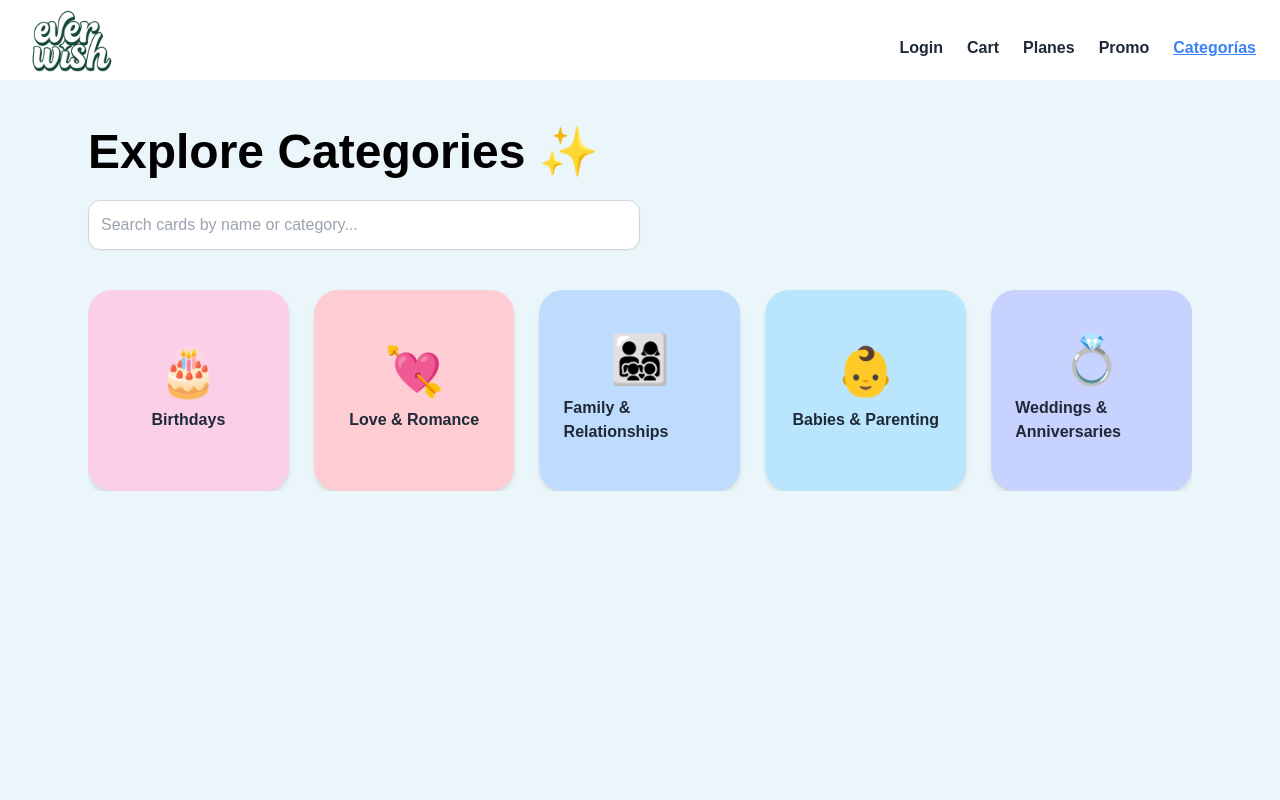
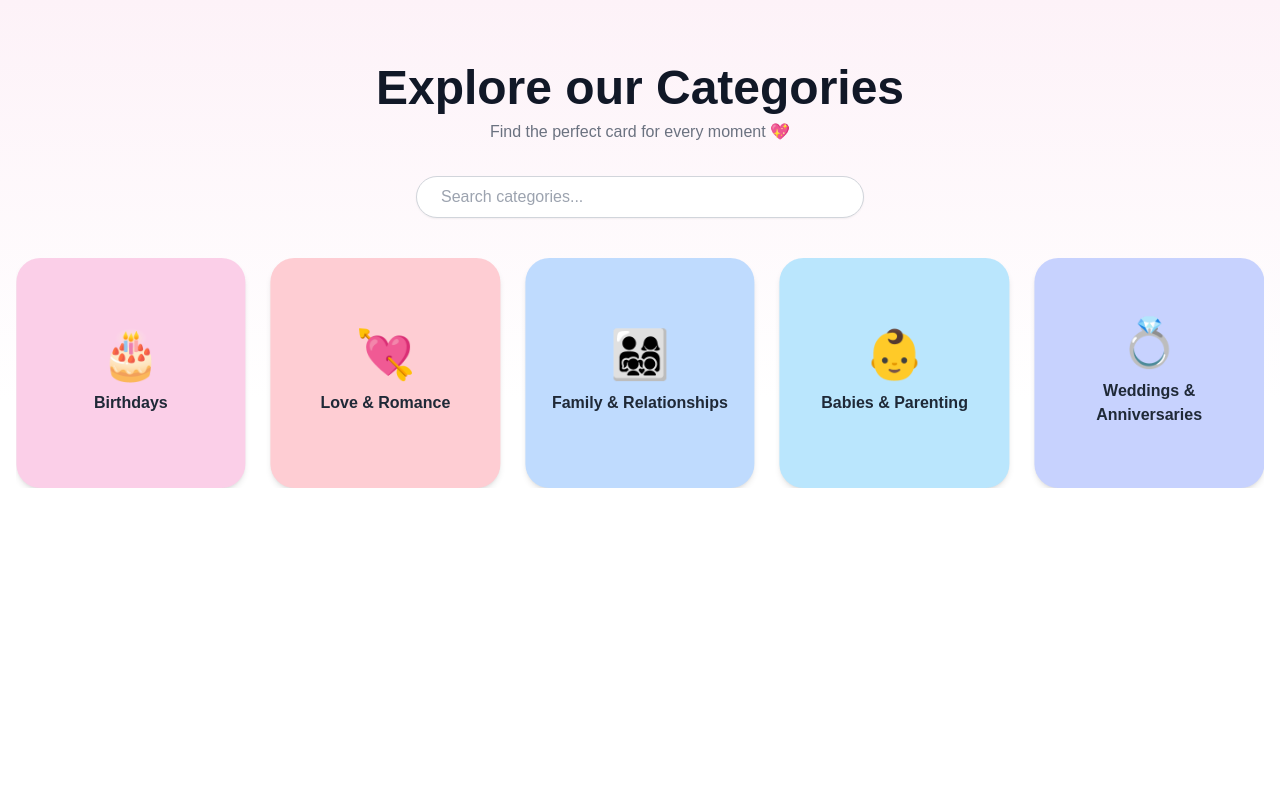
Before and after one commit to everwishhq-commits/EverWish, a Next.js app: page /categories in a window 1280 px wide. Shown: the top 800 px of the page. Built offline with nearby package versions, Linux system fonts and the light colour scheme.

Commit message:
Update page.js

```diff
--- a/app/categories/page.js
+++ b/app/categories/page.js
@@ -1,15 +1,13 @@
 "use client";
-
 import { useState } from "react";
-import Header from "../components/header";
-import Footer from "../components/footer";
 import { Swiper, SwiperSlide } from "swiper/react";
 import { Autoplay } from "swiper/modules";
+import { motion, AnimatePresence } from "framer-motion";
 import Link from "next/link";
 import "swiper/css";
-import { motion, AnimatePresence } from "framer-motion";
 
-const allCategories = [
+// 💡 Lista de categorías principales
+const mainCategories = [
   { name: "Seasonal & Holidays", emoji: "🎉", color: "bg-yellow-200", slug: "seasonal-holidays" },
   { name: "Birthdays", emoji: "🎂", color: "bg-pink-200", slug: "birthdays" },
   { name: "Love & Romance", emoji: "💘", color: "bg-rose-200", slug: "love-romance" },
@@ -26,7 +24,7 @@ const allCategories = [
   { name: "Thank You & Appreciation", emoji: "🙏", color: "bg-violet-200", slug: "thank-you-appreciation" },
   { name: "Invitations & Events", emoji: "✉️", color: "bg-fuchsia-200", slug: "invitations-events" },
   { name: "Spiritual & Mindfulness", emoji: "🕯️", color: "bg-orange-200", slug: "spiritual-mindfulness" },
-  { name: "Art & Cultural", emoji: "🎨", color: "bg-stone-200", slug: "art-cultural" },
+  { name: "Art & Culture", emoji: "🎨", color: "bg-stone-200", slug: "art-culture" },
   { name: "Kids & Teens", emoji: "🧸", color: "bg-purple-200", slug: "kids-teens" },
   { name: "Humor & Memes", emoji: "😄", color: "bg-rose-100", slug: "humor-memes" },
   { name: "Pets & Animal Lovers", emoji: "🐾", color: "bg-green-100", slug: "pets" },
@@ -37,91 +35,128 @@ const allCategories = [
 ];
 
 export default function CategoriesPage() {
-  const [search, setSearch] = useState("");
+  const [query, setQuery] = useState("");
+  const [showAI, setShowAI] = useState(false);
 
-  const filtered = allCategories.filter(cat =>
-    cat.name.toLowerCase().includes(search.toLowerCase())
+  // 🔍 Filtrar resultados
+  const filtered = mainCategories.filter((cat) =>
+    cat.name.toLowerCase().includes(query.toLowerCase())
   );
 
   return (
-    <>
-      <Header />
+    <div className="min-h-screen bg-gradient-to-b from-pink-50 via-white to-white text-center py-16 px-4">
+      <h1 className="text-4xl md:text-5xl font-extrabold text-gray-900 mb-2">
+        Explore our Categories
+      </h1>
+      <p className="text-gray-500 mb-8">
+        Find the perfect card for every moment 💖
+      </p>
 
-      <main className="pt-24 md:pt-28 lg:pt-32 px-6 max-w-6xl mx-auto min-h-screen">
-        <h1 className="text-4xl md:text-5xl font-extrabold mb-6 text-left">
-          Explore Categories ✨
-        </h1>
-
-        {/* 🔍 Search Bar */}
-        <div className="mb-10 text-left">
+      {/* 🔎 Barra de búsqueda */}
+      <div className="flex justify-center mb-10">
         <input
           type="text"
-            value={search}
-            onChange={(e) => setSearch(e.target.value)}
-            placeholder="Search cards by name or category..."
-            className="w-full md:w-1/2 p-3 rounded-xl border border-gray-300 shadow-sm focus:outline-none focus:ring-2 focus:ring-blue-400 transition-all"
+          placeholder="Search categories..."
+          value={query}
+          onChange={(e) => {
+            setQuery(e.target.value);
+            setShowAI(false);
+          }}
+          className="w-full max-w-md border border-gray-300 rounded-full px-6 py-2 shadow-sm focus:outline-none focus:ring-2 focus:ring-pink-300"
         />
       </div>
 
-        <AnimatePresence mode="wait">
+      {/* 🧭 Carrusel */}
       {filtered.length > 0 ? (
-            <motion.div
-              key="results"
-              initial={{ opacity: 0 }}
-              animate={{ opacity: 1 }}
-              exit={{ opacity: 0 }}
-              transition={{ duration: 0.4 }}
-            >
         <Swiper
           slidesPerView={2.3}
           spaceBetween={15}
-                autoplay={{ delay: 3000, disableOnInteraction: false }}
+          autoplay={{ delay: 3500, disableOnInteraction: false }}
           breakpoints={{
             640: { slidesPerView: 3.5, spaceBetween: 20 },
             1024: { slidesPerView: 5, spaceBetween: 25 },
           }}
           modules={[Autoplay]}
+          className="overflow-visible custom-scroll pb-10"
         >
           {filtered.map((cat, i) => (
             <SwiperSlide key={i}>
               <Link href={`/categories/${cat.slug}`}>
-                      <div
-                        className={`${cat.color} rounded-3xl shadow-md hover:shadow-xl hover:-translate-y-1 transition transform flex flex-col items-center justify-center p-6 aspect-square`}
+                <motion.div
+                  whileHover={{ scale: 1.05 }}
+                  transition={{ duration: 0.3 }}
+                  className={`${cat.color} rounded-3xl shadow-md hover:shadow-xl flex flex-col items-center justify-center p-6 aspect-square`}
                 >
                   <span className="text-5xl mb-3">{cat.emoji}</span>
                   <p className="font-semibold text-sm md:text-base text-gray-800">
                     {cat.name}
                   </p>
-                      </div>
+                </motion.div>
               </Link>
             </SwiperSlide>
           ))}
         </Swiper>
-            </motion.div>
       ) : (
+        // 💫 Popup si no hay resultados
+        <AnimatePresence>
           <motion.div
-              key="noresults"
             initial={{ opacity: 0 }}
             animate={{ opacity: 1 }}
             exit={{ opacity: 0 }}
-              transition={{ duration: 0.4 }}
-              className="text-center mt-20"
+            className="flex flex-col items-center justify-center mt-20"
           >
-              <p className="text-lg text-gray-600">
-                No results found.{" "}
-                <Link
-                  href="/create-ai"
-                  className="text-blue-500 font-semibold hover:underline"
+            <p className="text-gray-600 mb-4">
+              No results found for “{query}”
+            </p>
+            <button
+              onClick={() => setShowAI(true)}
+              className="bg-blue-500 hover:bg-blue-600 text-white font-semibold py-2 px-4 rounded-full transition"
             >
-                  Create one with AI 💫
-                </Link>
+              Create with AI 💫
+            </button>
+          </motion.div>
+        </AnimatePresence>
+      )}
+
+      {/* 🌟 Modal AI */}
+      <AnimatePresence>
+        {showAI && (
+          <motion.div
+            key="ai-modal"
+            initial={{ opacity: 0, scale: 0.8 }}
+            animate={{ opacity: 1, scale: 1 }}
+            exit={{ opacity: 0 }}
+            transition={{ duration: 0.3 }}
+            className="fixed inset-0 bg-black/50 flex items-center justify-center z-50"
+          >
+            <motion.div
+              className="bg-white rounded-2xl shadow-2xl p-8 text-center w-80 max-w-sm"
+              initial={{ y: 50, opacity: 0 }}
+              animate={{ y: 0, opacity: 1 }}
+              exit={{ y: 30, opacity: 0 }}
+            >
+              <h2 className="text-xl font-bold text-gray-800 mb-4">
+                Create your unique card ✨
+              </h2>
+              <p className="text-gray-600 mb-6">
+                Let Everwish AI design a card for <b>{query || "you"}</b>!
               </p>
+              <button
+                onClick={() => alert("✨ Opening AI Creator...")}
+                className="bg-blue-500 hover:bg-blue-600 text-white font-semibold py-2 px-4 rounded-full transition"
+              >
+                Start Now
+              </button>
+              <button
+                onClick={() => setShowAI(false)}
+                className="block mx-auto mt-4 text-gray-500 hover:text-gray-700 text-sm"
+              >
+                Cancel
+              </button>
+            </motion.div>
           </motion.div>
         )}
       </AnimatePresence>
-      </main>
-
-      <Footer />
-    </>
+    </div>
   );
          }
```
Lines whose indentation alone changed are shown as unchanged.
